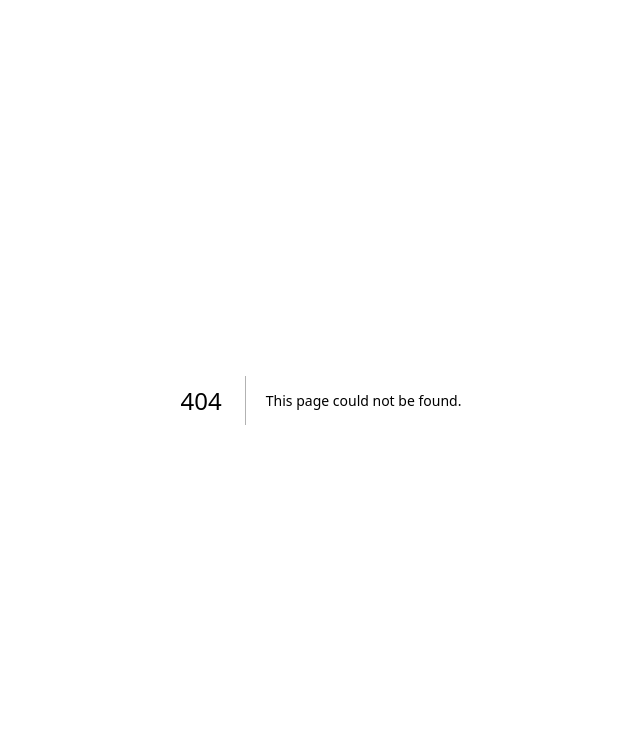
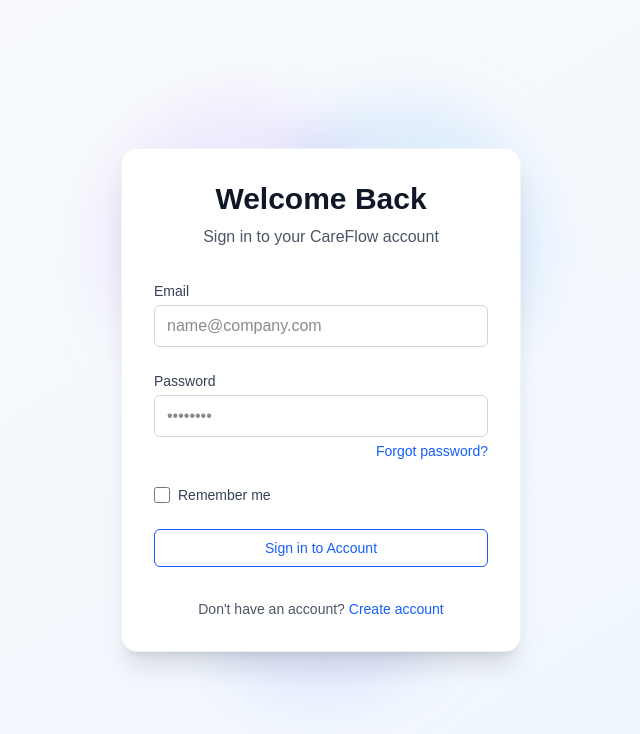
Before and after one commit to Phuong-MT/CareFlow, a Next.js app in the folder client/: page /login in a window 1280 px wide. Before the commit this address had no page. Shown: the top 734 px of the page, without its empty margins (319-959 px from the left). Built offline with nearby package versions, Linux system fonts and the light colour scheme.

Commit message:
page login

```diff
--- /dev/null
+++ b/client/src/app/admin/events/page.tsx
@@ -0,0 +1,7 @@
+export default function EventPage(){
+    return (
+        <div>
+            <p>Welcome to the Event page!</p>
+        </div>
+    );
+};
--- /dev/null
+++ b/client/src/app/admin/layout.tsx
@@ -0,0 +1,11 @@
+export default function RootLayout({
+    children,
+  }: {
+    children: React.ReactNode
+  }) {
+    return (
+      <html lang="en">
+        <body>{children}</body>
+      </html>
+    )
+  }
--- /dev/null
+++ b/client/src/app/admin/page.tsx
@@ -0,0 +1,8 @@
+export default function AdminPage(){
+    return (
+        <div>
+            <h1>Admin Page</h1>
+            <p>Welcome to the admin page!</p>
+        </div>
+    );
+};
--- a/client/src/app/layout.tsx
+++ b/client/src/app/layout.tsx
@@ -1,6 +1,6 @@
 import type { Metadata } from "next";
 import { Geist, Geist_Mono } from "next/font/google";
-
+import "./globals.css";
 const geistSans = Geist({
   variable: "--font-geist-sans",
   subsets: ["latin"],
--- /dev/null
+++ b/client/src/app/login/page.tsx
@@ -0,0 +1,132 @@
+"use client";
+
+import { useForm } from 'react-hook-form';
+import { useState } from 'react';
+import { useRouter } from 'next/navigation';
+import {z} from 'zod'
+import { zodResolver } from '@hookform/resolvers/zod';
+import Input from '@/component/ui/Input';
+import Button from '@/component/ui/Button';
+import Link from 'next/link';
+
+// define the schema for validation using zod
+const registerSchema = z.object({
+  email: z.string().email('Email không hợp lệ'),
+  password: z.string().min(6, 'Mật khẩu ít nhất 6 ký tự').regex(/[a-zA-Z]/,'Mật khẩu phải chứa ít nhất một chữ cái')
+  .regex(/[0-9]/,'Mật khẩu phải chứa ít nhất một số.')
+  .regex(/[^a-zA-Z0-9]/, {
+    message: 'Mật khẩu phải chứa ít nhất 1 kí tự đặc biệt',
+  })
+  .trim(),
+});
+
+const loginSchema = z.object({
+  email: z.string().email("Email không hợp lệ"),
+  password: z.string().min(1, "Mật khẩu không được để trống"),
+});
+type LoginFormData = z.infer<typeof loginSchema>;
+
+export default function LoginPage() {
+  const [loading, setLoading] = useState(false);
+  const router = useRouter();
+
+  const {
+    register,
+    handleSubmit,
+    formState: { errors },
+  } = useForm<LoginFormData>({
+    resolver: zodResolver(loginSchema),
+  });
+
+  const onSubmit = async (data: LoginFormData) => {
+    console.log(data);
+    setLoading(true);
+    try {
+      const response = await fetch('/api/auth/login', {
+        method: 'POST',
+        headers: { 'Content-Type': 'application/json' },
+        body: JSON.stringify(data),
+      });
+
+      if (!response.ok) {
+        throw new Error('Invalid credentials');
+      }
+
+      router.push('/dashboard');
+    } catch (error) {
+      console.error(error);
+    } finally {
+      setLoading(false);
+    }
+  };
+
+  return (
+    <div className="flex items-center justify-center min-h-screen bg-gradient-to-br from-gray-50 to-blue-50">
+      <div className="relative w-full max-w-md px-6 py-12 mx-auto">
+        {/* Decorative elements */}
+        <div className="absolute top-0 left-0 w-72 h-72 bg-purple-300 rounded-full mix-blend-multiply filter blur-xl opacity-20"></div>
+        <div className="absolute top-0 right-0 w-72 h-72 bg-blue-300 rounded-full mix-blend-multiply filter blur-xl opacity-20"></div>
+        <div className="absolute bottom-0 left-20 w-72 h-72 bg-indigo-300 rounded-full mix-blend-multiply filter blur-xl opacity-20"></div>
+
+        <div className="relative bg-white p-8 rounded-2xl shadow-xl backdrop-blur-sm border border-gray-100">
+
+          <div className="text-center mb-8">
+            <h1 className="text-3xl font-bold text-gray-900 mb-2">Welcome Back</h1>
+            <p className="text-gray-600">
+              Sign in to your CareFlow account
+            </p>
+          </div>
+
+          <form onSubmit={handleSubmit(onSubmit)} className="space-y-6">
+            <div>
+              <Input
+                label="Email"
+                type="email"
+                {...register("email")}
+                error={errors.email?.message}
+                placeholder="name@company.com"
+              />
+            </div>
+
+            <div>
+              <Input
+                label="Password"
+                type="password"
+                {...register("password")}
+                error={errors.password?.message}
+                placeholder="••••••••"
+              />
+              <div className="flex justify-end mt-1">
+                <Link href="/forgot-password" className="text-sm text-blue-600 hover:text-blue-800 transition duration-200">
+                  Forgot password?
+                </Link>
+              </div>
+            </div>
+
+            <div className="flex items-center">
+              <input
+                id="remember"
+                type="checkbox"
+                className="h-4 w-4 text-blue-600 focus:ring-blue-500 border-gray-300 rounded"
+              />
+              <label htmlFor="remember" className="ml-2 block text-sm text-gray-700">
+                Remember me
+              </label>
+            </div>
+
+            <Button type="submit" isLoading={loading} variant = "outline" className="w-full">
+              Sign in to Account
+            </Button>
+          </form>
+
+          <p className="mt-8 text-center text-sm text-gray-600">
+            Don't have an account?{' '}
+            <Link href="/register" className="font-medium text-blue-600 hover:text-blue-800 transition duration-200">
+              Create account
+            </Link>
+          </p>
+        </div>
+      </div>
+    </div>
+  );
+}
--- /dev/null
+++ b/client/src/component/ui/Button.tsx
@@ -0,0 +1,44 @@
+import React, { ButtonHTMLAttributes, forwardRef } from "react";
+
+export interface ButtonProps extends ButtonHTMLAttributes<HTMLButtonElement> {
+  variant?: "primary" | "secondary" | "outline";
+  isLoading?: boolean;
+}
+
+const Button = forwardRef<HTMLButtonElement, ButtonProps>(
+  ({ children, variant = "primary", isLoading = false, className = "", disabled, ...props }, ref) => {
+    const baseStyle =
+      "px-4 py-2 rounded-md font-medium focus:outline-none transition-colors text-sm flex items-center justify-center";
+
+    const variants: Record<string, string> = {
+      primary: "bg-blue-600 text-white hover:bg-blue-700 focus:ring-2 focus:ring-blue-500 focus:ring-opacity-50",
+      secondary: "bg-gray-200 text-gray-900 hover:bg-gray-300 focus:ring-2 focus:ring-gray-500 focus:ring-opacity-50",
+      outline: "bg-transparent text-blue-600 border border-blue-600 hover:bg-blue-50 focus:ring-2 focus:ring-blue-500 focus:ring-opacity-50",
+    };
+
+    return (
+      <button
+        ref={ref}
+        className={`${baseStyle} ${variants[variant]} ${className} ${disabled || isLoading ? "opacity-70 cursor-not-allowed" : ""}`}
+        disabled={disabled || isLoading}
+        {...props}
+      >
+        {isLoading ? (
+          <>
+            <svg className="w-4 h-4 mr-2 animate-spin text-current" viewBox="0 0 24 24" fill="none" xmlns="http://www.w3.org/2000/svg">
+              <circle className="opacity-25" cx="12" cy="12" r="10" stroke="currentColor" strokeWidth="4"></circle>
+              <path className="opacity-75" fill="currentColor" d="M4 12a8 8 0 018-8V0C5.373 0 0 5.373 0 12h4zm2 5.291A7.962 7.962 0 014 12H0c0 3.042 1.135 5.824 3 7.938l3-2.647z"></path>
+            </svg>
+            Loading...
+          </>
+        ) : (
+          children
+        )}
+      </button>
+    );
+  }
+);
+
+Button.displayName = "Button";
+
+export default Button;
--- /dev/null
+++ b/client/src/component/ui/Input.tsx
@@ -0,0 +1,32 @@
+import React, { InputHTMLAttributes, forwardRef } from 'react';
+
+export interface InputProps extends InputHTMLAttributes<HTMLInputElement> {
+  label?: string;
+  error?: string;
+}
+
+const Input = forwardRef<HTMLInputElement, InputProps>(
+  ({ label, error, className, ...props }, ref) => {
+    return (
+      <div className="w-full">
+        {label && (
+          <label className="block text-sm font-medium text-gray-700 mb-1">
+            {label}
+          </label>
+        )}
+        <input
+          className={`w-full px-3 py-2 border border-gray-300 rounded-md focus:outline-none focus:ring-2 focus:ring-blue-500 focus:border-transparent ${
+            error ? 'border-red-500' : ''
+          } ${className || ''}`}
+          ref={ref}
+          {...props}
+        />
+        {error && <p className="mt-1 text-sm text-red-600">{error}</p>}
+      </div>
+    );
+  }
+);
+
+Input.displayName = 'Input';
+
+export default Input;
```
Also changed, not shown: client/package.json (+8 -5 lines), 1 other file (tests, documents, lock files or other folders).
